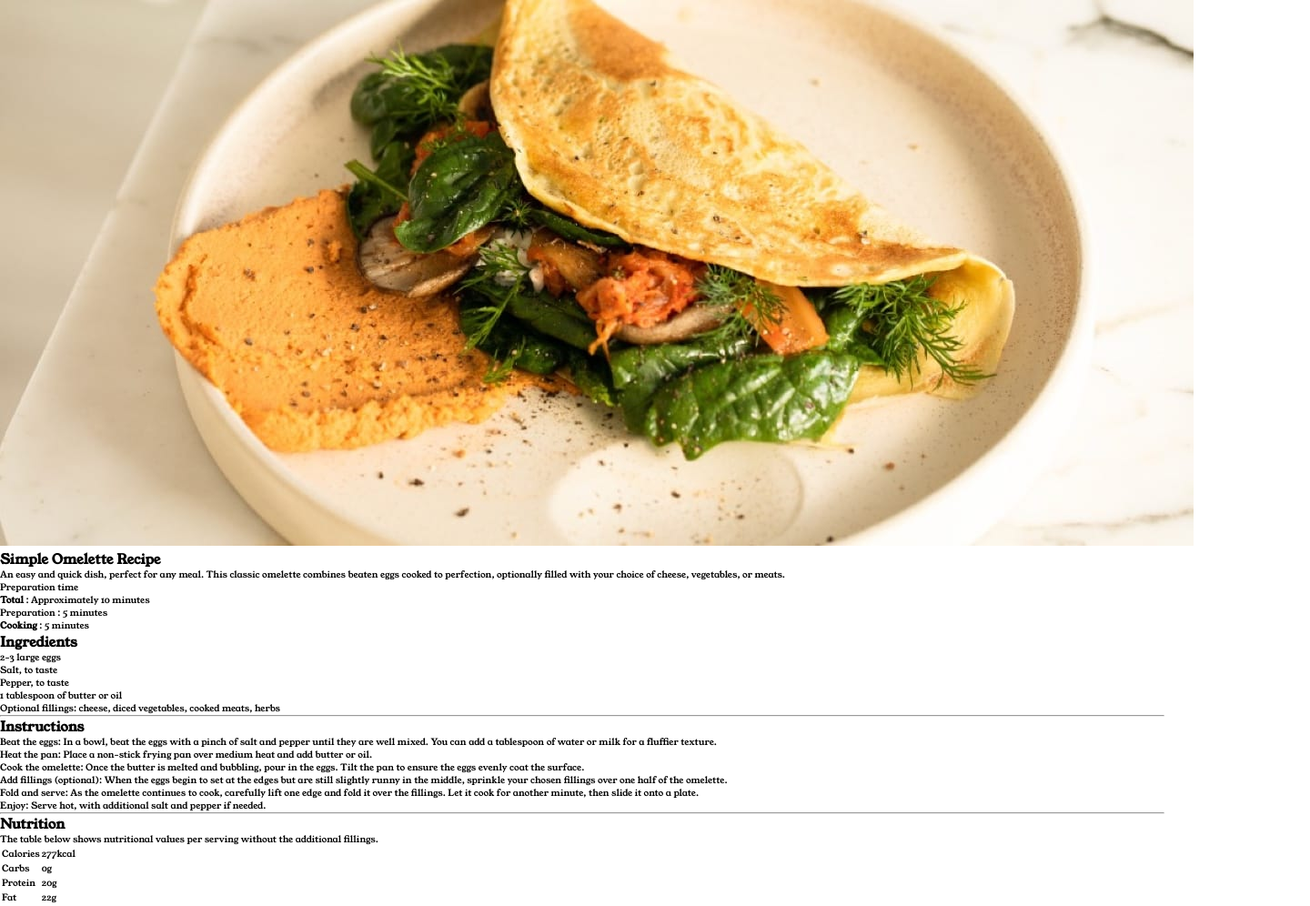
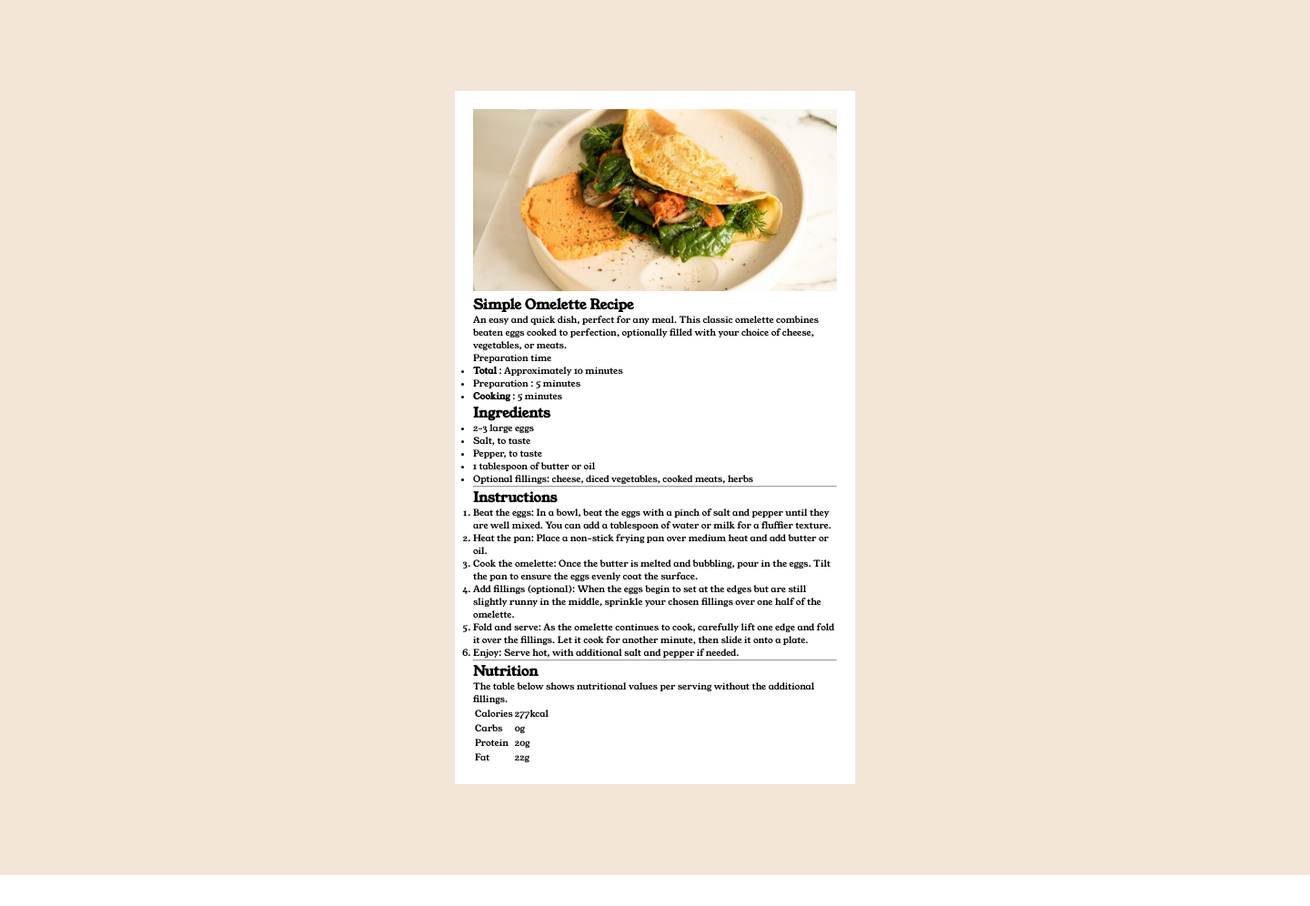
Before and after one commit to Eyobalex/Recipe-Page, a website: page index.html in a window 1280 px wide. Shown: the whole page at 91% size, 1440 px wide, since content can reach past the window. After the commit the page ends 962 px from the top, so only its background shows below. Drawn offline with Linux system fonts and the light colour scheme.

Commit message:
initial setup for styling

```diff
--- a/sass/main.scss
+++ b/sass/main.scss
@@ -1,5 +1,5 @@
+@import url('https://fonts.googleapis.com/css2?family=Outfit:wght@100..900&family=Young+Serif&display=swap');
 
-@import url('https://fonts.googleapis.com/css2?family=Outfit:wght@100..900&family=Young+Serif&display=swap');
 :root {
   --width-desktop: 144rem;
   --width-mobile: 37.5rem;
@@ -40,4 +40,93 @@ body {
   font-weight: 400;
   font-style: normal;
   box-sizing: border-box;
+
 }
+
+.container {
+  display: flex;
+  justify-content: center;
+  align-items: center;
+  width: var(--width-desktop);
+
+  background-color: var(--color-eggshell);
+  padding: 10rem 0;
+}
+.separator{
+
+}
+.recipe-card {
+  padding: 2rem;
+  background-color: var(--color-white);
+  width: 44rem;
+  &__img-container {
+  }
+
+  &__img {
+    height: 20rem;
+    width: 40rem;
+  }
+
+  &__detail {
+  }
+
+  &__title {
+  }
+
+  &__info {
+  }
+
+  &__prep {
+  }
+
+  &__prep-title {
+  }
+
+  &__prep-list {
+  }
+
+  &__prep-list-item {
+  }
+
+  &__ingredient {
+  }
+
+  &__ingredient-title {
+  }
+
+  &__ingredient-list {
+  }
+
+  &__ingredient-list-item {
+  }
+
+  &__instruction {
+  }
+
+  &__instruction-title {
+  }
+
+  &__instruction-list {
+  }
+
+  &__instruction-list-item {
+  }
+
+  &__nutrition {
+  }
+
+  &__nutrition-title {
+  }
+
+  &__nutrition-desc {
+  }
+
+  &__nutrition-table {
+  }
+
+  &__nutrition-tr {
+  }
+
+  &__nutrition-td {
+  }
+}
```
Also changed, not shown: css/style.css.
